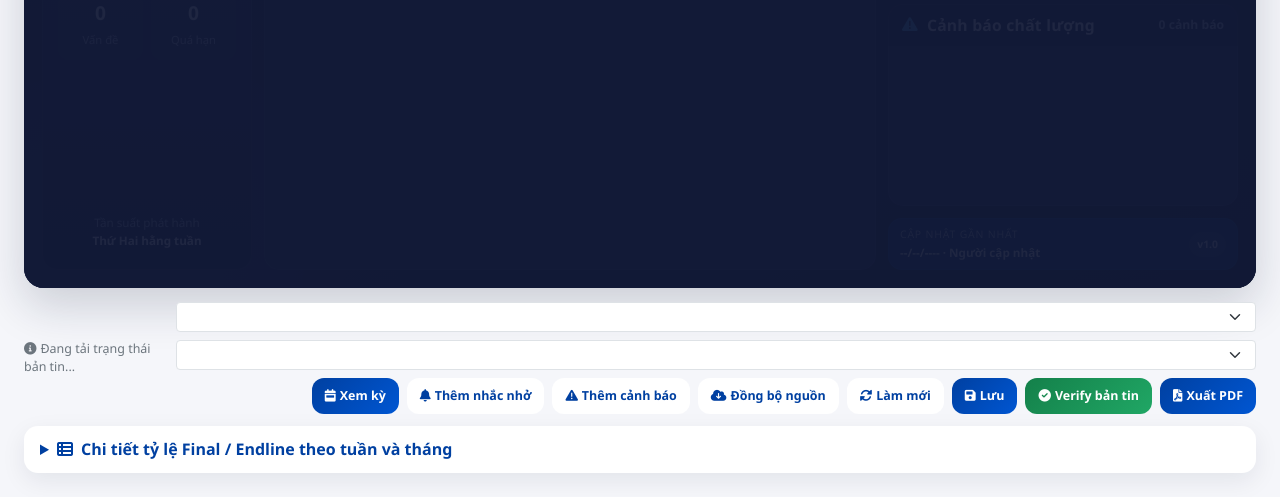
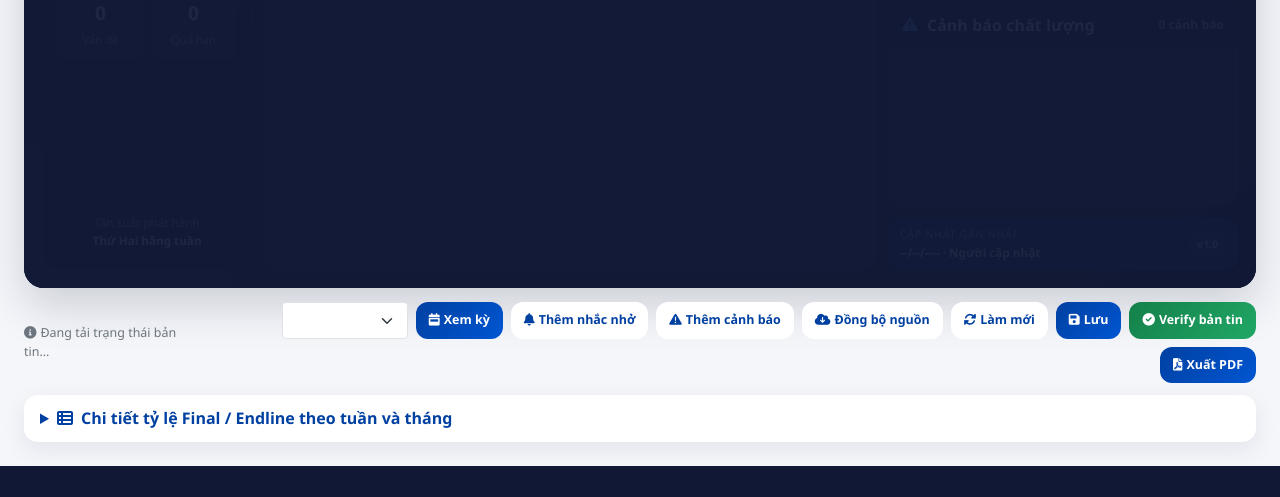
Before and after one commit to yuHM1512/qlcl, a FastAPI app: template templates/quality_bulletin.html in a window 1280 px wide. Shown: the part 747-1244 px from the top of the page. After the commit the page ends 1213 px from the top, so only its background shows below. Run offline with FastAPI, Linux system fonts and the light colour scheme; the template is opened without the code that fills it, so the values that code supplies are empty; parts of the project's set-up code (start-up, migrations or seed data) failed here and were passed over; some libraries are stand-ins or nearby versions.

Commit message:
ui: compact bulletin period selector

```diff
--- a/templates/quality_bulletin.html
+++ b/templates/quality_bulletin.html
@@ -459,7 +459,7 @@
             font-weight: 750;
         }
         .bulletin-tab.active { color: #fff; background: var(--primary); box-shadow: 0 6px 15px rgba(0, 64, 161, .2); }
-        .week-picker { min-width: 220px; font-size: .82rem; }
+        .week-picker { min-width: 126px; width: 126px; font-size: .82rem; }
         .verified-list {
             max-width: 1600px;
             margin: 24px auto;
@@ -683,8 +683,7 @@
         <div class="report-toolbar">
             <span id="workflowStatus"><i class="fas fa-circle-info me-1"></i>Đang tải trạng thái bản tin...</span>
             <div class="d-flex gap-2 flex-wrap justify-content-end">
-                <select id="yearSelector" class="form-select form-select-sm week-picker" aria-label="Chọn năm bản tin"></select>
-                <select id="weekSelector" class="form-select form-select-sm week-picker" aria-label="Chọn tuần bản tin"></select>
+                <select id="periodSelector" class="form-select form-select-sm week-picker" aria-label="Chọn tuần và năm bản tin"></select>
                 <button class="btn-report primary" type="button" onclick="loadSelectedBulletin()"><i class="fas fa-calendar-week me-1"></i>Xem kỳ</button>
                 <button class="btn-report secondary" id="addReminderBtn" type="button" onclick="createEntry('reminder')"><i class="fas fa-bell me-1"></i>Thêm nhắc nhở</button>
                 <button class="btn-report secondary" id="addAlertBtn" type="button" onclick="createEntry('quality_alert')"><i class="fas fa-triangle-exclamation me-1"></i>Thêm cảnh báo</button>
@@ -1056,19 +1055,21 @@
         }
 
         function populatePeriodSelectors(report = {}) {
-            const yearSelector = document.getElementById('yearSelector');
-            const weekSelector = document.getElementById('weekSelector');
+            const periodSelector = document.getElementById('periodSelector');
             const selectedYear = Number(report.year || new Date().getFullYear());
             const years = Array.from({ length: 5 }, (_, index) => selectedYear - 2 + index);
-            yearSelector.innerHTML = years.map(year => `<option value="${year}">${year}</option>`).join('');
-            weekSelector.innerHTML = Array.from({ length: 53 }, (_, index) => `<option value="${index + 1}">Tuần ${index + 1}</option>`).join('');
-            yearSelector.value = String(selectedYear);
-            weekSelector.value = String(Number(report.week || 1));
+            const selectedWeek = Number(report.week || 1);
+            periodSelector.innerHTML = years.flatMap(year => Array.from({ length: 53 }, (_, index) => {
+                const week = index + 1;
+                return `<option value="${year}-${week}">T${week}/${year}</option>`;
+            })).join('');
+            periodSelector.value = `${selectedYear}-${selectedWeek}`;
         }
 
         async function loadSelectedBulletin() {
-            const year = Number(document.getElementById('yearSelector').value);
-            const week = Number(document.getElementById('weekSelector').value);
+            const [yearText, weekText] = String(document.getElementById('periodSelector').value || '').split('-');
+            const year = Number(yearText);
+            const week = Number(weekText);
             if (!Number.isInteger(year) || !Number.isInteger(week)) return;
             await reloadBulletinByPeriod(year, week);
         }
```
